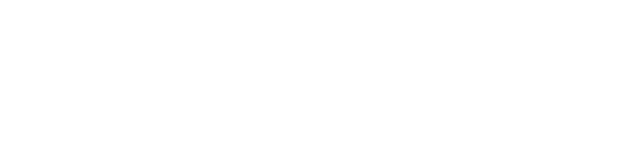
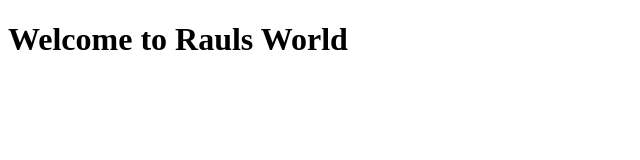
Before and after one commit to SilenaBalbo/ClimbUpTheGithubTree, a plain HTML site: page index.html in a window 1280 px wide. Shown: the whole page, without its empty margins (0-640 px from the left). Drawn offline with Linux system fonts and the light colour scheme.

Commit message:
added a h1 to see if it works

```diff
--- a/index.html
+++ b/index.html
@@ -6,5 +6,7 @@
 </head>
 <body>
 
+   <h1>Welcome to Rauls World</h1>
+
 </body>
 </html>
```
